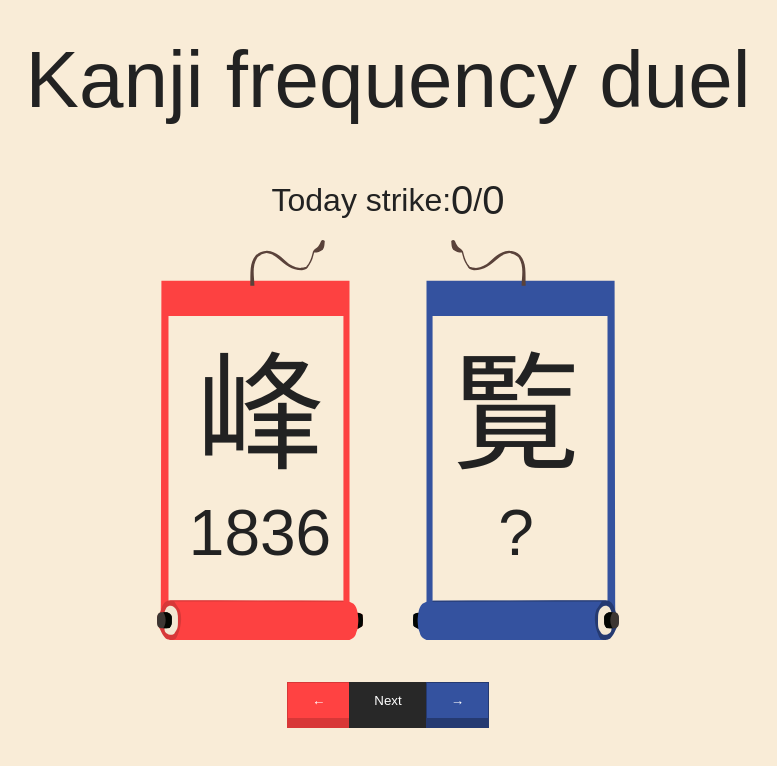
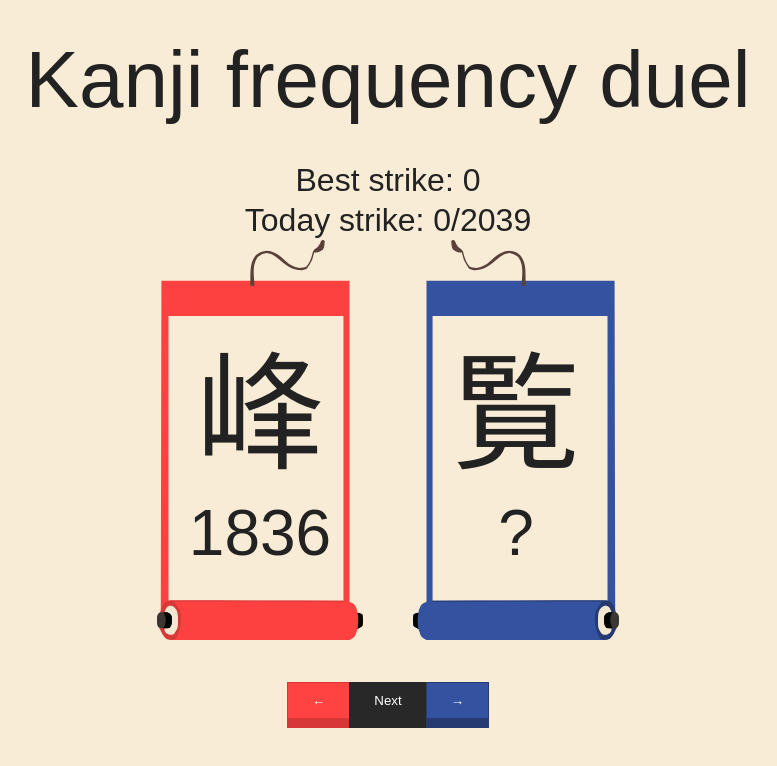
Before and after one commit to Morteux/kanji-frequency-duel, a plain HTML site: page index.html in a window 1280 px wide. Shown: the whole page, without its empty margins (252-1029 px from the left). Drawn offline with nearby package versions, Linux system fonts and the light colour scheme; a web font is replaced by a local one.

Commit message:
Null freq kanji removed

```diff
--- a/css/index.css
+++ b/css/index.css
@@ -81,7 +81,7 @@ p {
     font-size: 2rem;
     color: var(--font-color);
 
-    height: 10vh;
+    height: 5vh;
 }
 
 .strike_container>span {
--- a/index.html
+++ b/index.html
@@ -26,8 +26,13 @@
             Kanji frequency duel
         </div>
 
-        <div id="strike_container" class="strike_container">Today strike: <span id="today_strike">0</span>/<span
-                id="best_strike">0</span></div>
+        <div class="strike_container">
+            <div>Best strike: <span id="best_strike">0</span></div>
+        </div>
+
+        <div class="strike_container">
+            <div>Today strike: <span id="today_strike">0</span>/<span id="total_kanji">0</span></div>
+        </div>
 
         <div id="kanjis_container" class="kanjis_container">
             <div class="kanji_scroll left_kanji">
--- a/js/index.js
+++ b/js/index.js
@@ -12,6 +12,15 @@ var kanji_scroll_frecuency_right;
 var current_choosed_side = -1; // -1 = none, 0 = left, 1 = right
 
 document.addEventListener("DOMContentLoaded", (event) => {
+    // Remove kanjis without frequency data
+    for (var i = 0; i < shuffled_kanji_list.length; i++) {
+        if (kanji[shuffled_kanji_list[i]].freq == undefined) {
+            shuffled_kanji_list.splice(i, 1);
+            i--;
+        }
+    }
+
+    document.getElementById("total_kanji").innerHTML = shuffled_kanji_list.length;
     best_strike = localStorage.getItem("best_strike") || 0;
 
     kanji_scroll_title_left = document.getElementById("kanji_scroll_title_left");
@@ -94,9 +103,9 @@ function waitForNextKanji() {
 function nextKanji() {
     printKanjis();
 
-        document.getElementById("next_button").disabled = true;
-        document.getElementById("left_button").disabled = false;
-        document.getElementById("right_button").disabled = false;
+    document.getElementById("next_button").disabled = true;
+    document.getElementById("left_button").disabled = false;
+    document.getElementById("right_button").disabled = false;
 }
 
 function saveUserData() {
```
